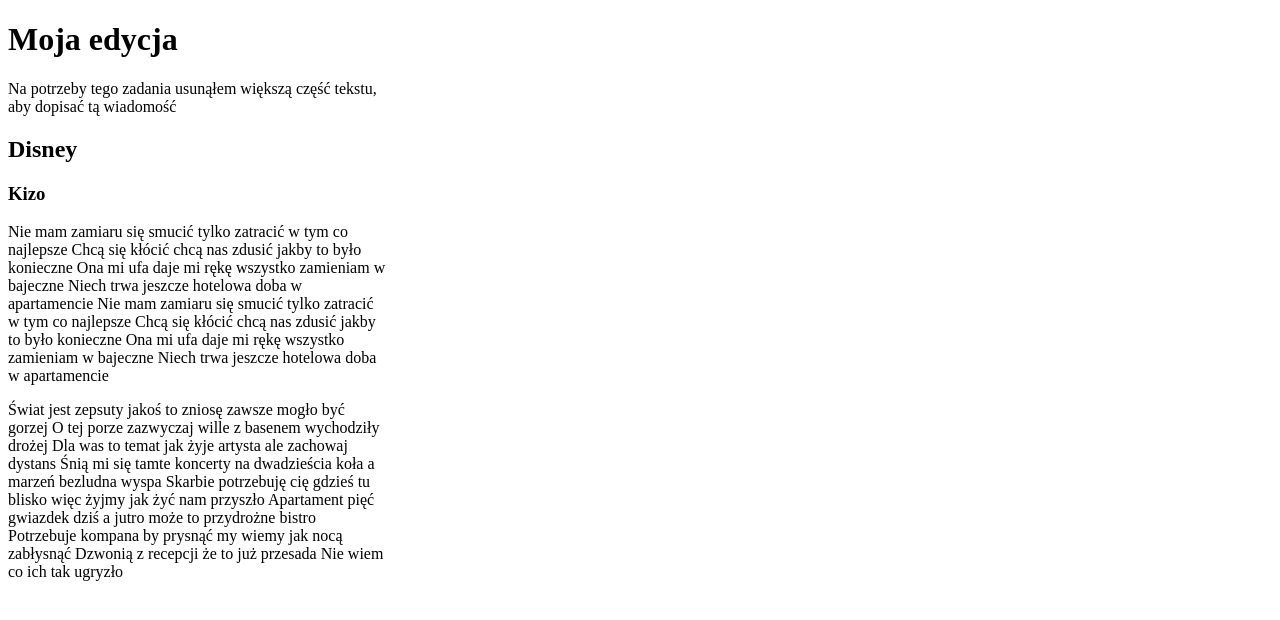
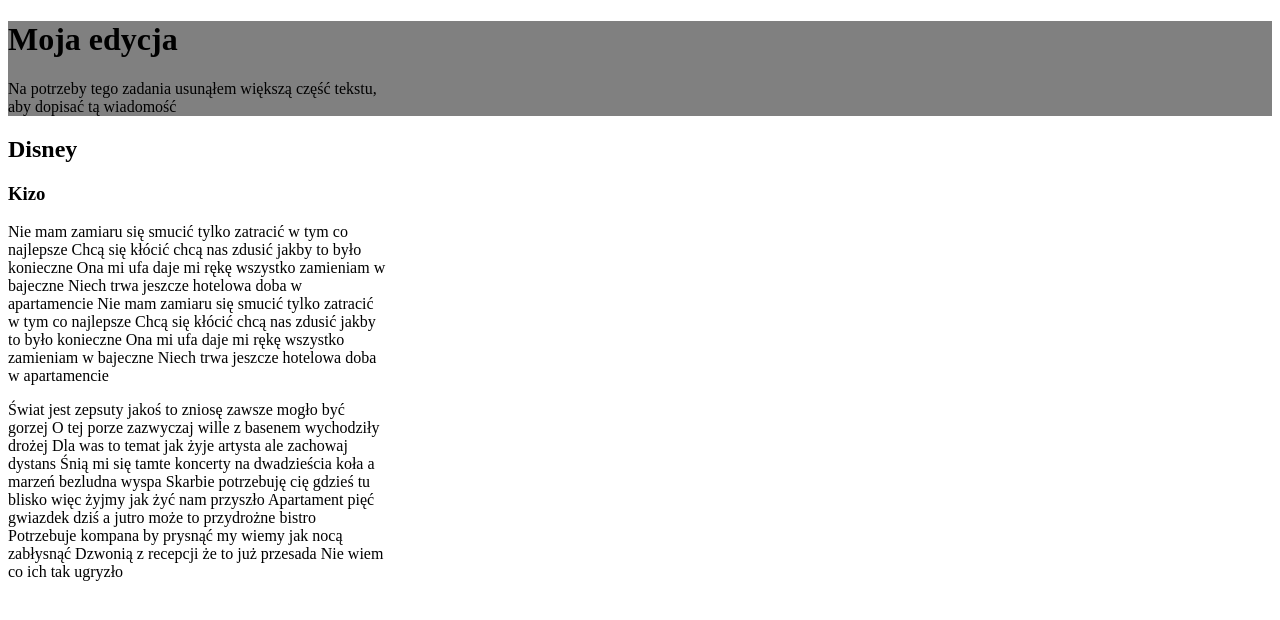
Before and after one commit to OsinaPan/learning-git-2, a plain HTML site: page index.html in a window 1280 px wide. Drawn offline with Linux system fonts and the light colour scheme.

Commit message:
Add background-color to div container

```diff
--- a/css/style.css
+++ b/css/style.css
@@ -5,3 +5,7 @@ h1, h2 {
 p {
     width: 30%;
 }
+
+.container {
+    background-color: gray;
+}
```
